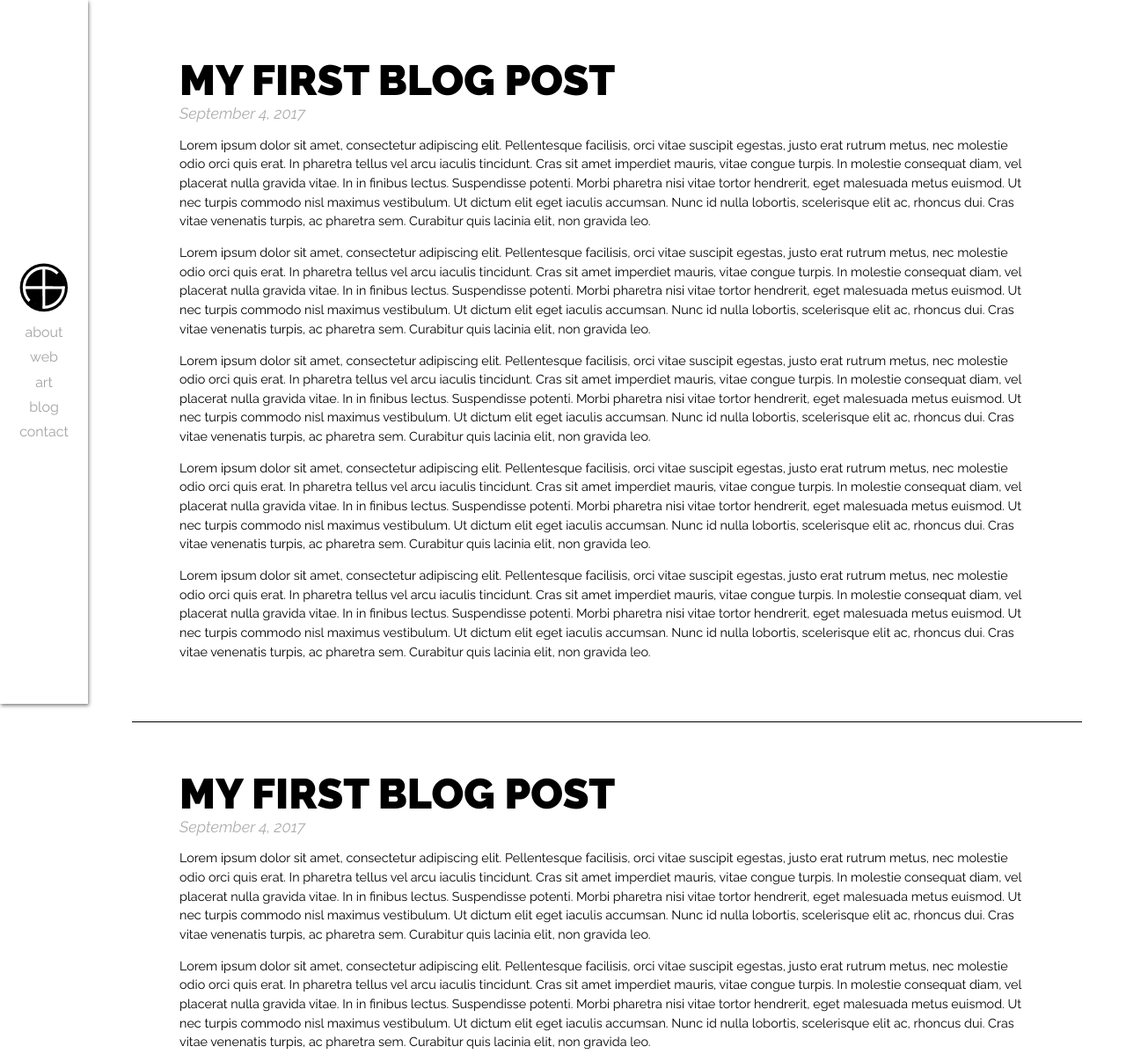
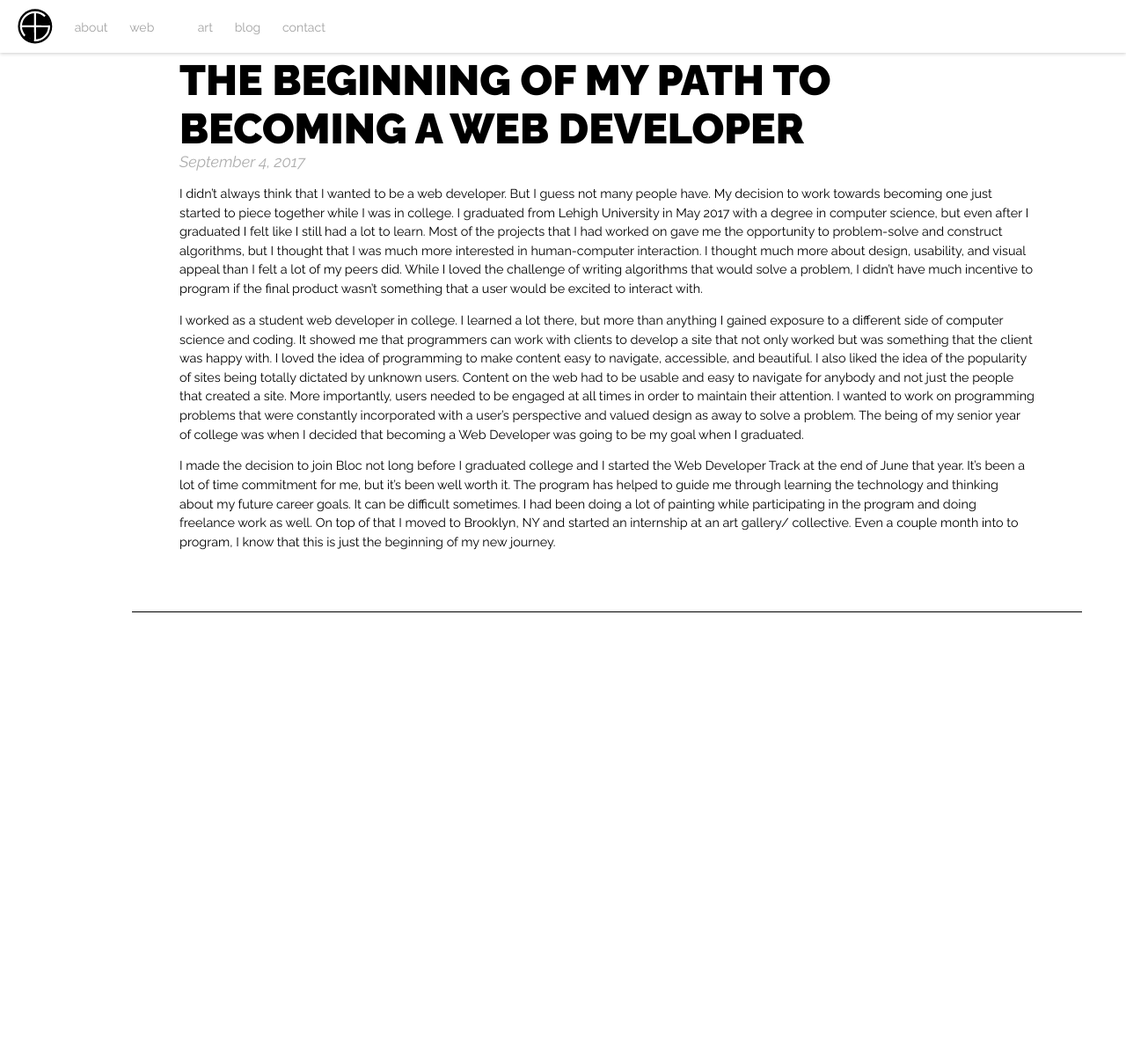
Before and after one commit to ameliagalgon/ameliagalgon.github.io, a plain HTML site: page blog.html in a window 1280 px wide. Shown: the top 1198 px of the page at 88% size. After the commit the page ends 800 px from the top, so only its background shows below. Drawn offline with nearby package versions, Linux system fonts and the light colour scheme.

Commit message:
created one blog post. moved nav to top of screen

```diff
--- a/blog.html
+++ b/blog.html
@@ -22,25 +22,12 @@
         </nav>
         <section class="blog">
             <div class="blog-post">
-                <div class="title">My first blog post</div>
+                <div class="title">The beginning of my path to becoming a web developer</div>
                 <div class="date">September 4, 2017</div>
                 <div class="content">
-                    <p>Lorem ipsum dolor sit amet, consectetur adipiscing elit. Pellentesque facilisis, orci vitae suscipit egestas, justo erat rutrum metus, nec molestie odio orci quis erat. In pharetra tellus vel arcu iaculis tincidunt. Cras sit amet imperdiet mauris, vitae congue turpis. In molestie consequat diam, vel placerat nulla gravida vitae. In in finibus lectus. Suspendisse potenti. Morbi pharetra nisi vitae tortor hendrerit, eget malesuada metus euismod. Ut nec turpis commodo nisl maximus vestibulum. Ut dictum elit eget iaculis accumsan. Nunc id nulla lobortis, scelerisque elit ac, rhoncus dui. Cras vitae venenatis turpis, ac pharetra sem. Curabitur quis lacinia elit, non gravida leo.</p>
-                    <p>Lorem ipsum dolor sit amet, consectetur adipiscing elit. Pellentesque facilisis, orci vitae suscipit egestas, justo erat rutrum metus, nec molestie odio orci quis erat. In pharetra tellus vel arcu iaculis tincidunt. Cras sit amet imperdiet mauris, vitae congue turpis. In molestie consequat diam, vel placerat nulla gravida vitae. In in finibus lectus. Suspendisse potenti. Morbi pharetra nisi vitae tortor hendrerit, eget malesuada metus euismod. Ut nec turpis commodo nisl maximus vestibulum. Ut dictum elit eget iaculis accumsan. Nunc id nulla lobortis, scelerisque elit ac, rhoncus dui. Cras vitae venenatis turpis, ac pharetra sem. Curabitur quis lacinia elit, non gravida leo.</p>
-                    <p>Lorem ipsum dolor sit amet, consectetur adipiscing elit. Pellentesque facilisis, orci vitae suscipit egestas, justo erat rutrum metus, nec molestie odio orci quis erat. In pharetra tellus vel arcu iaculis tincidunt. Cras sit amet imperdiet mauris, vitae congue turpis. In molestie consequat diam, vel placerat nulla gravida vitae. In in finibus lectus. Suspendisse potenti. Morbi pharetra nisi vitae tortor hendrerit, eget malesuada metus euismod. Ut nec turpis commodo nisl maximus vestibulum. Ut dictum elit eget iaculis accumsan. Nunc id nulla lobortis, scelerisque elit ac, rhoncus dui. Cras vitae venenatis turpis, ac pharetra sem. Curabitur quis lacinia elit, non gravida leo.</p>
-                    <p>Lorem ipsum dolor sit amet, consectetur adipiscing elit. Pellentesque facilisis, orci vitae suscipit egestas, justo erat rutrum metus, nec molestie odio orci quis erat. In pharetra tellus vel arcu iaculis tincidunt. Cras sit amet imperdiet mauris, vitae congue turpis. In molestie consequat diam, vel placerat nulla gravida vitae. In in finibus lectus. Suspendisse potenti. Morbi pharetra nisi vitae tortor hendrerit, eget malesuada metus euismod. Ut nec turpis commodo nisl maximus vestibulum. Ut dictum elit eget iaculis accumsan. Nunc id nulla lobortis, scelerisque elit ac, rhoncus dui. Cras vitae venenatis turpis, ac pharetra sem. Curabitur quis lacinia elit, non gravida leo.</p>
-                    <p>Lorem ipsum dolor sit amet, consectetur adipiscing elit. Pellentesque facilisis, orci vitae suscipit egestas, justo erat rutrum metus, nec molestie odio orci quis erat. In pharetra tellus vel arcu iaculis tincidunt. Cras sit amet imperdiet mauris, vitae congue turpis. In molestie consequat diam, vel placerat nulla gravida vitae. In in finibus lectus. Suspendisse potenti. Morbi pharetra nisi vitae tortor hendrerit, eget malesuada metus euismod. Ut nec turpis commodo nisl maximus vestibulum. Ut dictum elit eget iaculis accumsan. Nunc id nulla lobortis, scelerisque elit ac, rhoncus dui. Cras vitae venenatis turpis, ac pharetra sem. Curabitur quis lacinia elit, non gravida leo.</p>
-                </div>
-            </div>
-            <div class="blog-post">
-                <div class="title">My first blog post</div>
-                <div class="date">September 4, 2017</div>
-                <div class="content">
-                    <p>Lorem ipsum dolor sit amet, consectetur adipiscing elit. Pellentesque facilisis, orci vitae suscipit egestas, justo erat rutrum metus, nec molestie odio orci quis erat. In pharetra tellus vel arcu iaculis tincidunt. Cras sit amet imperdiet mauris, vitae congue turpis. In molestie consequat diam, vel placerat nulla gravida vitae. In in finibus lectus. Suspendisse potenti. Morbi pharetra nisi vitae tortor hendrerit, eget malesuada metus euismod. Ut nec turpis commodo nisl maximus vestibulum. Ut dictum elit eget iaculis accumsan. Nunc id nulla lobortis, scelerisque elit ac, rhoncus dui. Cras vitae venenatis turpis, ac pharetra sem. Curabitur quis lacinia elit, non gravida leo.</p>
-                    <p>Lorem ipsum dolor sit amet, consectetur adipiscing elit. Pellentesque facilisis, orci vitae suscipit egestas, justo erat rutrum metus, nec molestie odio orci quis erat. In pharetra tellus vel arcu iaculis tincidunt. Cras sit amet imperdiet mauris, vitae congue turpis. In molestie consequat diam, vel placerat nulla gravida vitae. In in finibus lectus. Suspendisse potenti. Morbi pharetra nisi vitae tortor hendrerit, eget malesuada metus euismod. Ut nec turpis commodo nisl maximus vestibulum. Ut dictum elit eget iaculis accumsan. Nunc id nulla lobortis, scelerisque elit ac, rhoncus dui. Cras vitae venenatis turpis, ac pharetra sem. Curabitur quis lacinia elit, non gravida leo.</p>
-                    <p>Lorem ipsum dolor sit amet, consectetur adipiscing elit. Pellentesque facilisis, orci vitae suscipit egestas, justo erat rutrum metus, nec molestie odio orci quis erat. In pharetra tellus vel arcu iaculis tincidunt. Cras sit amet imperdiet mauris, vitae congue turpis. In molestie consequat diam, vel placerat nulla gravida vitae. In in finibus lectus. Suspendisse potenti. Morbi pharetra nisi vitae tortor hendrerit, eget malesuada metus euismod. Ut nec turpis commodo nisl maximus vestibulum. Ut dictum elit eget iaculis accumsan. Nunc id nulla lobortis, scelerisque elit ac, rhoncus dui. Cras vitae venenatis turpis, ac pharetra sem. Curabitur quis lacinia elit, non gravida leo.</p>
-                    <p>Lorem ipsum dolor sit amet, consectetur adipiscing elit. Pellentesque facilisis, orci vitae suscipit egestas, justo erat rutrum metus, nec molestie odio orci quis erat. In pharetra tellus vel arcu iaculis tincidunt. Cras sit amet imperdiet mauris, vitae congue turpis. In molestie consequat diam, vel placerat nulla gravida vitae. In in finibus lectus. Suspendisse potenti. Morbi pharetra nisi vitae tortor hendrerit, eget malesuada metus euismod. Ut nec turpis commodo nisl maximus vestibulum. Ut dictum elit eget iaculis accumsan. Nunc id nulla lobortis, scelerisque elit ac, rhoncus dui. Cras vitae venenatis turpis, ac pharetra sem. Curabitur quis lacinia elit, non gravida leo.</p>
-                    <p>Lorem ipsum dolor sit amet, consectetur adipiscing elit. Pellentesque facilisis, orci vitae suscipit egestas, justo erat rutrum metus, nec molestie odio orci quis erat. In pharetra tellus vel arcu iaculis tincidunt. Cras sit amet imperdiet mauris, vitae congue turpis. In molestie consequat diam, vel placerat nulla gravida vitae. In in finibus lectus. Suspendisse potenti. Morbi pharetra nisi vitae tortor hendrerit, eget malesuada metus euismod. Ut nec turpis commodo nisl maximus vestibulum. Ut dictum elit eget iaculis accumsan. Nunc id nulla lobortis, scelerisque elit ac, rhoncus dui. Cras vitae venenatis turpis, ac pharetra sem. Curabitur quis lacinia elit, non gravida leo.</p>
+                    <p>I didn’t always think that I wanted to be a web developer. But I guess not many people have. My decision to work towards becoming one just started to piece together while I was in college. I graduated from Lehigh University in May 2017 with a degree in computer science, but even after I graduated I felt like I still had a lot to learn. Most of the projects that I had worked on gave me the opportunity to problem-solve and construct algorithms, but I thought that I was much more interested in human-computer interaction. I thought much more about design, usability, and visual appeal than I felt a lot of my peers did. While I loved the challenge of writing algorithms that would solve a problem, I didn’t have much incentive to program if the final product wasn’t something that a user would be excited to interact with.</p>
+                    <p>I worked as a student web developer in college. I learned a lot there, but more than anything I gained exposure to a different side of computer science and coding. It showed me that programmers can work with clients to develop a site that not only worked but was something that the client was happy with. I loved the idea of programming to make content easy to navigate, accessible, and beautiful. I also liked the idea of the popularity of sites being totally dictated by unknown users. Content on the web had to be usable and easy to navigate for anybody and not just the people that created a site. More importantly, users needed to be engaged at all times in order to maintain their attention. I wanted to work on programming problems that were constantly incorporated with a user’s perspective and valued design as away to solve a problem. The being of my senior year of college was when I decided that becoming a Web Developer was going to be my goal when I graduated.</p>
+                    <p>I made the decision to join Bloc not long before I graduated college and I started the Web Developer Track at the end of June that year. It’s been a lot of time commitment for me, but it’s been well worth it. The program has helped to guide me through learning the technology and thinking about my future career goals. It can be difficult sometimes. I had been doing a lot of painting while participating in the program and doing freelance work as well. On top of that I moved to Brooklyn, NY and started an internship at an art gallery/ collective. Even a couple month into to program, I know that this is just the beginning of my new journey.</p>
                 </div>
             </div>
         </section>
--- a/styles/main.css
+++ b/styles/main.css
@@ -5,25 +5,30 @@ body{
     overflow-x: hidden;
 }
 nav{
-    height: 100vh;
-    width: 100px;
+    height: 60px;
+    width: 100%;
     background-color: #fff;
-    box-shadow: 1px 2px 4px rgba(0, 0, 0, .5);
+    box-shadow: 0px 1px 4px rgba(0, 0, 0, .2);
     position: fixed;
-    display: flex;
-    justify-content: center;
-    align-items: center;
-    text-align: center;
-
     /** be above content at all times **/
     z-index: 10;
 }
+
 nav ul{
     list-style: none;
     padding: 0;
+    display: flex;
+    justify-content: space-between;
+    align-content: center;
+    width: 350px;
+    align-items: center;
+    margin: 0;
+    padding: 10px 10px 10px 20px;
 }
+
 nav ul li{
-    margin: 10px 0;
+    /*margin: 10px 0;*/
+    font-size: 0.88em;
 }
 nav ul li a{
     text-decoration: none;
@@ -31,6 +36,11 @@ nav ul li a{
 }
 nav ul li a:hover{
     color: #000;
+}
+
+nav ul li a img{
+    width: 40px;
+    height: auto;
 }
 .hero{
     height: 100vh;
```
Also changed, not shown: index.html (+1 -1 lines).
